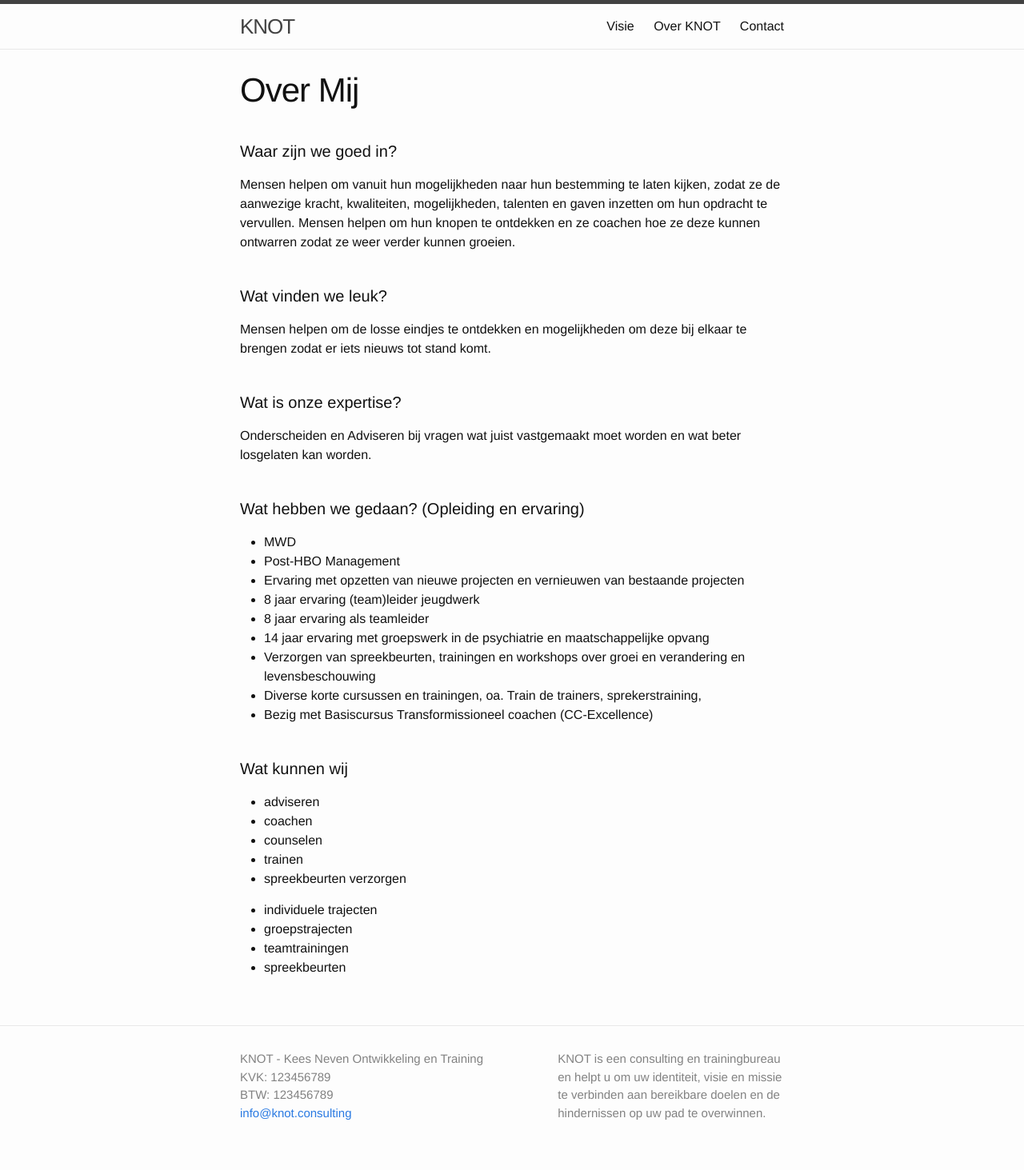
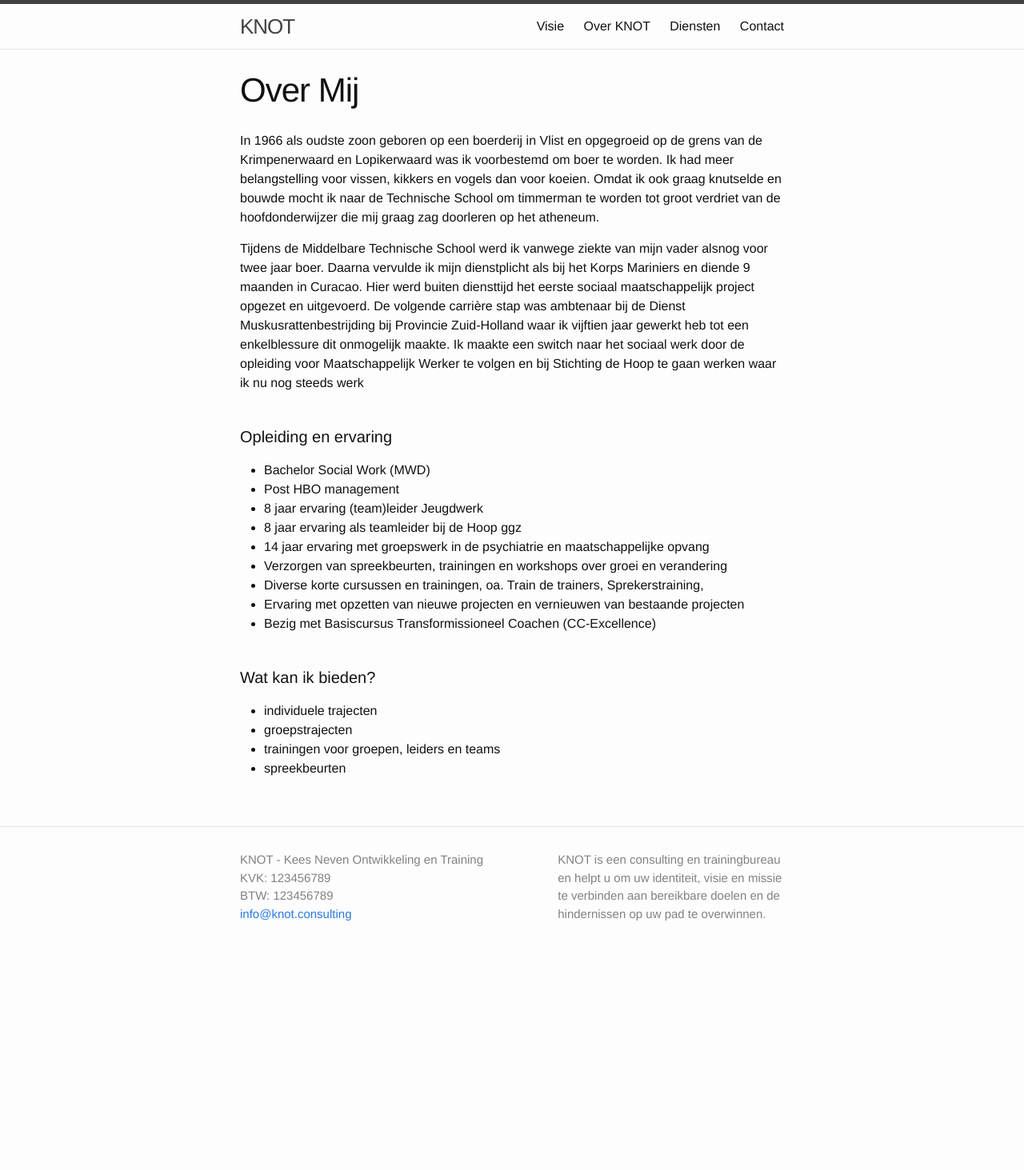
Before and after one commit to keesneven/keesneven.github.io, a Jekyll site: the page built from about.md, in a window 1280 px wide. Shown: the whole page at 80% size. Built offline with Jekyll 4.4.1, drawn with Linux system fonts in a browser that asks for light colours; nearby versions of some CDN libraries; after the commit the page ends 1214 px from its top, so only the background shows below that.

Commit message:
added more pages

```diff
--- a/_includes/header.html
+++ b/_includes/header.html
@@ -9,6 +9,7 @@
 
         <a class="page-link" href="{{ '/visie/' | prepend: site.url }}">Visie</a>
         <a class="page-link" href="{{ '/about/' | prepend: site.url }}">Over KNOT</a>
+        <a class="page-link" href="{{ '/diensten/' | prepend: site.url }}">Diensten</a>
         <a class="page-link" href="{{ '/contact/' | prepend: site.url }}">Contact</a>
 
 
--- a/about.md
+++ b/about.md
@@ -3,39 +3,25 @@ layout: page
 title: Over Mij
 permalink: /about/
 ---
-#### Waar zijn we goed in?
-Mensen helpen om vanuit hun mogelijkheden naar hun bestemming te laten kijken, zodat ze de aanwezige kracht, kwaliteiten, mogelijkheden, talenten en gaven inzetten om hun opdracht te vervullen.
-Mensen helpen om hun knopen te ontdekken en ze coachen hoe ze deze kunnen ontwarren zodat ze weer verder kunnen groeien.
+
+In 1966 als oudste zoon geboren op een boerderij in Vlist en opgegroeid op de grens van de Krimpenerwaard en Lopikerwaard was ik voorbestemd om boer te worden. Ik had meer belangstelling voor vissen, kikkers en vogels dan voor koeien. Omdat ik ook graag knutselde en bouwde mocht ik naar de Technische School om timmerman te worden tot groot verdriet van de hoofdonderwijzer die mij graag zag doorleren op het atheneum.
+
+Tijdens de Middelbare Technische School werd ik vanwege ziekte van mijn vader alsnog voor twee jaar boer. Daarna vervulde ik mijn dienstplicht als bij het Korps Mariniers en diende 9 maanden in Curacao. Hier werd buiten diensttijd het eerste sociaal maatschappelijk project opgezet en uitgevoerd. De volgende carrière stap was ambtenaar bij de Dienst Muskusrattenbestrijding bij Provincie Zuid-Holland waar ik vijftien jaar gewerkt heb tot een enkelblessure dit onmogelijk maakte. Ik maakte een switch naar het sociaal werk door de opleiding voor Maatschappelijk Werker te volgen en bij Stichting de Hoop te gaan werken waar ik nu nog steeds werk
 
 
-#### Wat vinden we leuk?
-Mensen helpen om de losse eindjes te ontdekken en mogelijkheden om deze bij elkaar te brengen  zodat er iets nieuws tot stand komt.
+#### Opleiding en ervaring
+- Bachelor Social Work (MWD)
+- Post HBO management
+- 8 jaar ervaring (team)leider Jeugdwerk
+- 8 jaar ervaring als teamleider bij de Hoop ggz
+- 14 jaar ervaring met groepswerk in de psychiatrie en maatschappelijke opvang
+- Verzorgen van spreekbeurten, trainingen en workshops over groei en verandering
+- Diverse korte cursussen en trainingen, oa. Train de trainers, Sprekerstraining,
+- Ervaring met opzetten van nieuwe projecten en vernieuwen van bestaande projecten
+- Bezig met Basiscursus Transformissioneel Coachen (CC-Excellence)
 
-
-#### Wat is onze expertise?
-Onderscheiden en Adviseren bij vragen wat juist vastgemaakt moet worden en wat beter losgelaten kan worden.
-
-
-#### Wat hebben we gedaan? (Opleiding en ervaring)
-
-- MWD
-- Post-HBO Management
-- Ervaring met opzetten van nieuwe projecten en vernieuwen van bestaande projecten
-- 8 jaar ervaring (team)leider jeugdwerk
-- 8 jaar ervaring als teamleider
-- 14 jaar ervaring met groepswerk in de psychiatrie en maatschappelijke opvang
-- Verzorgen van spreekbeurten, trainingen en workshops over groei en verandering en levensbeschouwing
-- Diverse korte cursussen en trainingen, oa. Train de trainers, sprekerstraining,
-- Bezig met Basiscursus Transformissioneel coachen (CC-Excellence)
-
-#### Wat kunnen wij
-- adviseren
-- coachen
-- counselen
-- trainen
-- spreekbeurten verzorgen
-
-* individuele trajecten
-* groepstrajecten
-* teamtrainingen
-* spreekbeurten
+#### Wat kan ik  bieden?
+- individuele trajecten
+- groepstrajecten
+- trainingen voor groepen, leiders en teams
+- spreekbeurten
```
Also changed, not shown: d_advies.md (added, +52 -0 lines), d_coaching.md (added, +56 -0 lines), d_consulting.md (added, +56 -0 lines), d_e-coaching.md (added, +58 -0 lines), d_spreken.md (added, +42 -0 lines), d_training.md (added, +33 -0 lines), diensten.html (added, +81 -0 lines), index.html (+61 -17 lines).
